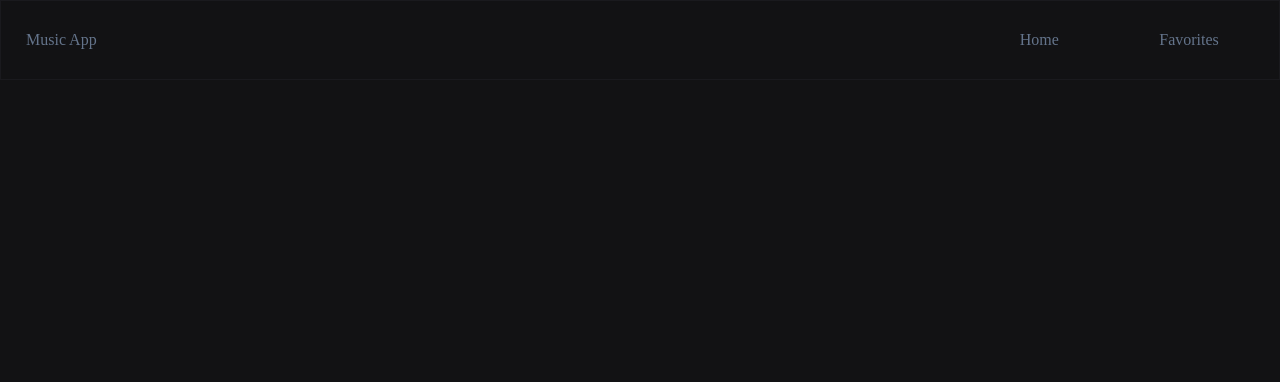
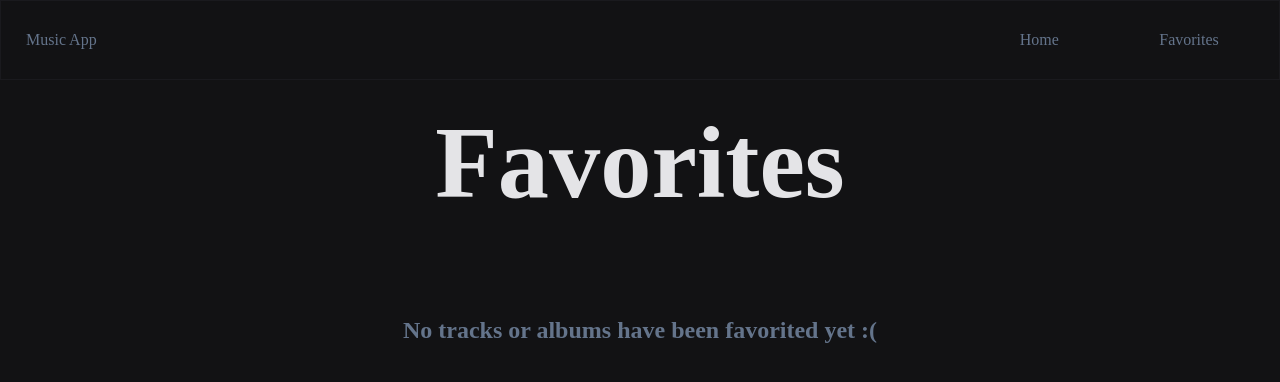
Before and after one commit to 9JB9/react-music, a React (Vite) app in the folder my-react-music/: page /favorites in a window 1280 px wide. Shown: the top 382 px of the page. Built offline with nearby package versions, Linux system fonts and the light colour scheme.

Commit message:
FINALLY DONE

```diff
--- a/my-react-music/src/App.jsx
+++ b/my-react-music/src/App.jsx
@@ -10,11 +10,13 @@ import Favorites from './Pages/Favorites.jsx'
 import TrendingPage from './Pages/TrendingPage.jsx'
 import MusicInfo from './Pages/MusicInfo.jsx'
 import ArtistInfo from './Pages/ArtistInfo.jsx'
+import { MusicProvider } from './contexts/MusicContext.jsx'
 function App() {
 
 
   return (
     <>
+    <MusicProvider>
       <header>
         <NavBar /> {/* what happens when i don't want to have this here... we could use JS to conditionally control when it renders */}
       </header>
@@ -28,7 +30,7 @@ function App() {
           <Route path = '/artists/:artistName/info' element = {<ArtistInfo></ArtistInfo>} />
         </Routes>
       </main>
-
+    </MusicProvider>
     </>
   )
 }
--- a/my-react-music/src/Pages/Favorites.jsx
+++ b/my-react-music/src/Pages/Favorites.jsx
@@ -1,7 +1,23 @@
+import MusicCard from "../components/MusicCard"
+import { useMusicContext } from "../contexts/MusicContext"
+import "../css/Favorites.css"
 
 function Favorites (){
+    const {favorites} = useMusicContext()
+    const favoritesLength = favorites.length
     return (
-        <></>
+        <div className="favorites-content">
+            <div className="favorites-header">
+                <h1>Favorite{(favoritesLength == 1) ? "" : "s"}</h1>
+            </div>
+            <div className = {`favorite-cards${(favoritesLength===0 ? "-text" : "")}`}>
+                {(favoritesLength > 0) ?
+                    (favorites.map((music) => (
+                        <MusicCard music = {music} key = {music.id}></MusicCard>
+                    ))) :
+                        (<h2>No tracks or albums have been favorited yet :(</h2>)}
+            </div>
+        </div>
     )
 }
 
--- a/my-react-music/src/Pages/MusicInfo.jsx
+++ b/my-react-music/src/Pages/MusicInfo.jsx
@@ -97,7 +97,6 @@ function MusicInfo () {
                     <button onClick={handleDownloadClick}>Click here to download!</button>
                     <img src = {musicImage} alt = "music art or thumbnail"></img>
                 </div>
-                <h2>Streaming</h2>
             </div>
             <div className="home-trending-singles">
                 <div className="home-trending-header">
--- a/my-react-music/src/components/MusicCard.jsx
+++ b/my-react-music/src/components/MusicCard.jsx
@@ -1,4 +1,5 @@
 //this one is going to be the display card for both singles and albums
+import { useMusicContext } from "../contexts/MusicContext"
 import "../css/MusicCard.css"
 import { Link } from "react-router-dom"
 
@@ -38,6 +39,9 @@ function MusicCard ({music}) {
     const cardTitle = music.name
     const cardReleaseDate = music.releasedate
 
+    const {isFavorite, addToFavorites, removeFromFavorites} = useMusicContext()
+    const favorite = isFavorite(music.id)
+
     const handleHeartClick = (e) =>{
         e.preventDefault() //prevents default behavior. so in this case since the button and the
                            //link are bubbled up, it will stop any of the behavior in the mix, and that includes
@@ -47,12 +51,13 @@ function MusicCard ({music}) {
                             //at the same time from the same click.
 
         //handle favorite saving behavior here
-
+        if (favorite) removeFromFavorites(music.id)
+        else addToFavorites(music)
     }
     return (
         <div className="music-card">
             <button className="music-card-btn" onClick={handleHeartClick}>
-                †
+                <span className = {`heart${favorite ? "-fav" : ""}`}> ❤ </span>
             </button>
             <Link to = {`/${musicType}/${cardTitle}/info`} state={{music}}>
                 <img src = {cardImg} alt = {`image for track/album: ${cardTitle}`}></img>
--- a/my-react-music/src/contexts/MusicContext.jsx
+++ b/my-react-music/src/contexts/MusicContext.jsx
@@ -11,3 +11,51 @@
 //     const [tracks, trendingTracks] = useState([])
 //     const [albums, trendingAlbums] = useState([])
 // }
+
+import { createContext, useState, useContext, useEffect } from "react";
+const MusicContext = createContext()
+export const useMusicContext = () => useContext (MusicContext)
+
+export const MusicProvider = ({children}) => {
+    const [favorites, setFavorites] = useState([])
+
+    useEffect (() => {
+        const storedFavorites = localStorage.getItem("favorites")
+        if (storedFavorites){
+            setFavorites(JSON.parse(storedFavorites))
+        }
+    }, [])
+
+    useEffect (() => {
+        localStorage.setItem("favorites", JSON.stringify(favorites))
+    }, [favorites])
+
+    const addToFavorites = (music) => {
+        setFavorites(prev => [...prev, music])
+    }
+
+    const removeFromFavorites = (musicId) => {
+        setFavorites(prev => prev.filter(music => music.id != musicId))
+    }
+
+    const isFavorite = (musicId) => {
+        for (const music of favorites) {
+            if (music.id === musicId) {
+                return true
+            }
+        }
+
+        return false
+    }
+
+    const value = {
+        favorites,
+        addToFavorites,
+        removeFromFavorites,
+        isFavorite
+    }
+
+    return <MusicContext.Provider value = {value}>
+        {children}
+    </MusicContext.Provider>
+}
--- a/my-react-music/src/css/App.css
+++ b/my-react-music/src/css/App.css
@@ -0,0 +1,3 @@
+*{
+    overflow-x: hidden;
+}
--- /dev/null
+++ b/my-react-music/src/css/Favorites.css
@@ -0,0 +1,25 @@
+.favorites-content{
+    width: 100vw;
+    box-sizing: border-box;
+    padding: 1.5rem;
+}
+
+.favorites-header{
+    text-align: center;
+    padding-bottom: 6rem;
+}
+
+.favorite-cards{
+    display: grid;
+    grid-template-columns: auto auto auto auto;
+    box-sizing: border-box;
+    width: 100%;
+    justify-items: center;
+    row-gap: 5rem;
+    color: #64748b;
+}
+
+.favorite-cards-text{
+    color: #64748b;
+    text-align: center;
+}
--- a/my-react-music/src/css/MusicCard.css
+++ b/my-react-music/src/css/MusicCard.css
@@ -43,16 +43,19 @@
 .music-card:hover .music-card-btn {
     opacity: 1;
     background-color: #1a1a1e;
-    color: purple;
+    color: #e4e4e7;
 }
 
+.music-card:hover .music-card-btn:hover .heart {
+    color: red;
+}
 .music-card:hover img{
     border: 2px solid white;
     border-top-left-radius: 2em;
     border-top-right-radius: 2em;
 }
 
-.music-card img{
+.music-card img {
     display: block; /*INLINE objects are cringe, and reserve space below them sometimes... so we turn them into block to kill it*/
     object-fit: cover;
     width: 100%;
@@ -62,7 +65,7 @@
     transition: all 0.15s ease-in-out 0.15s;
 }
 
-.music-card-overlay{
+.music-card-overlay {
     max-height: 25%;
     display: flex;
     flex: 1;
@@ -77,7 +80,16 @@
     height: 100%;
 }
 
-.music-card a{
+.music-card a {
     height: 100%;
     width: 100%;
 }
+
+.heart {
+    color: #e4e4e7;
+    transition: all 0.15s ease-in-out 0.15s;
+}
+
+.heart-fav {
+    color: red;
+}
--- a/my-react-music/src/css/MusicInfo.css
+++ b/my-react-music/src/css/MusicInfo.css
@@ -12,6 +12,7 @@ h3{
     flex-direction: column;
     align-items: center;
     justify-content: space-around;
+    padding-bottom: 3rem;
 }
 
 .music-info-header img{
@@ -28,7 +29,7 @@ h3{
 
 .music-info-download{
     display: grid;
-    grid-template-columns: 1fr 1fr;
+    grid-template-columns: 1fr;
 }
 
 .music-info-download-btn{
@@ -50,7 +51,7 @@ h3{
     font-size: clamp(1rem, 1vw, 3rem);
     border: 2px solid rgb(34, 197, 94);
     border-radius: 4em;
-    width: 50%;
+    width: 75%;
 }
 
 .music-info-download-btn button:hover {
```
